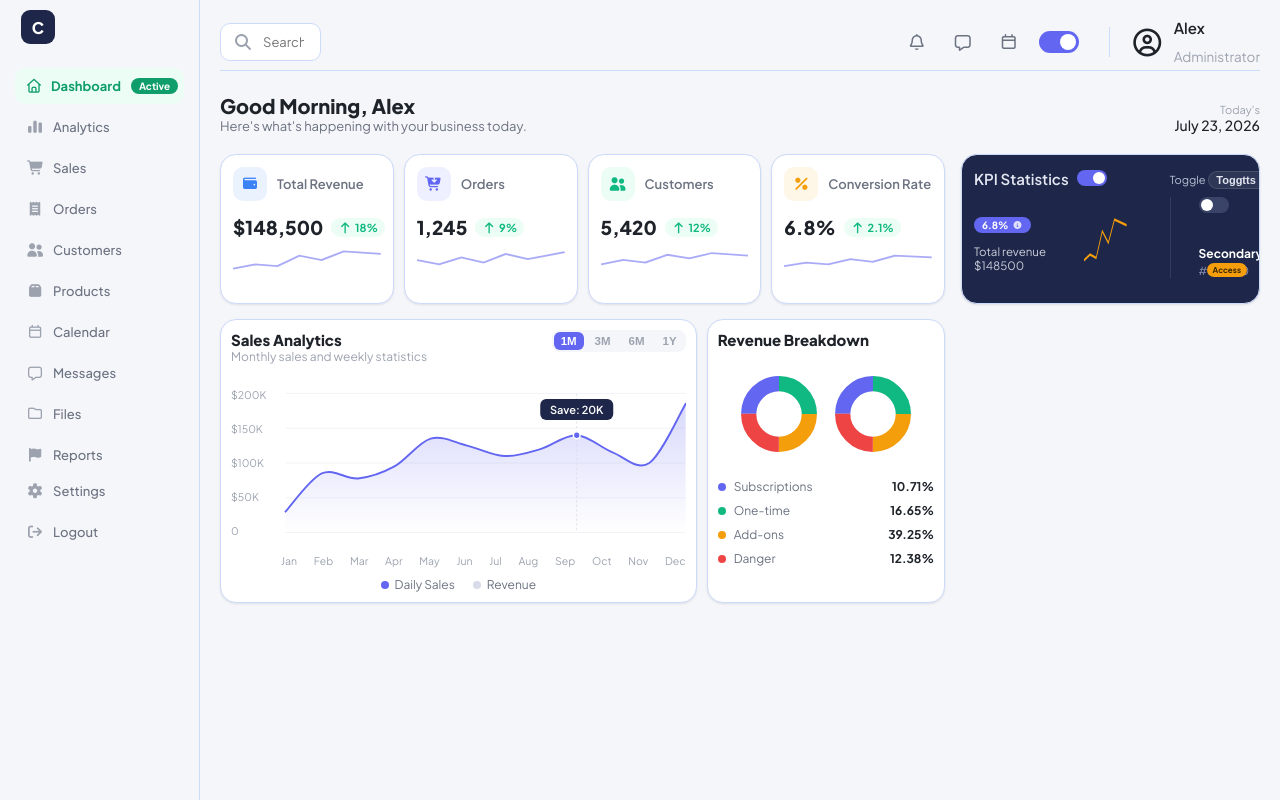
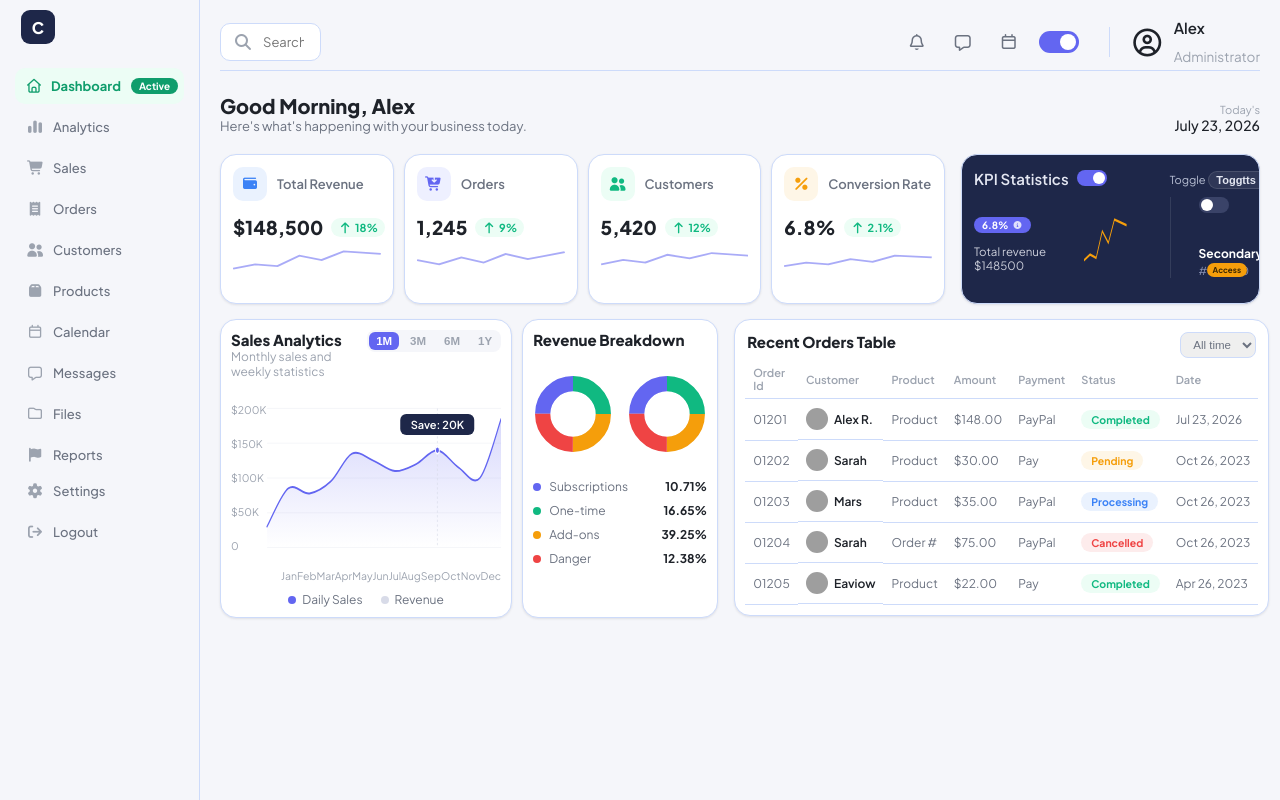
Before and after one commit to SiddhiPatel29/dashboard-ui, a plain HTML site: page index.html in a window 1280 px wide. Drawn offline with Linux system fonts and the light colour scheme; grey boxes are pictures that could not be loaded.

Commit message:
feat: created a table card displaying orders

```diff
--- a/index.html
+++ b/index.html
@@ -67,7 +67,7 @@
                 </a>
 
                 <a class="nav-item" href="#">
-                    <i class="fa-solid fa-flag"></i></span>
+                    <i class="fa-solid fa-flag"></i>
                     <span class="item">Reports</span>
                 </a>
             </nav>
@@ -94,7 +94,7 @@
                     <button class="icon-btn"><i class="fa-regular fa-bell"></i></button>
                     <button class="icon-btn"><i class="fa-regular fa-message"></i></button>
                     <button class="icon-btn"><i class="fa-regular fa-calendar"></i></button>
-                    <label for="" class="toggle">
+                    <label class="toggle">
                         <input type="checkbox" checked>
                         <span class="slider"></span>
                     </label>
@@ -346,11 +346,83 @@
                     </div>
 
                 </div>
-    </div>
-    </div>
-    </section>
 
-    </main>
+                <div class="right-grid">
+                    <div class="cards table-card">
+                        <div class="card-head">
+                            <h3>Recent Orders Table</h3>
+                            <select>
+                                <option>All time</option>
+                            </select>
+                        </div>
+
+                        <table>
+                            <thead>
+                                <tr>
+                                    <th>Order Id</th>
+                                    <th>Customer</th>
+                                    <th>Product</th>
+                                    <th>Amount</th>
+                                    <th>Payment</th>
+                                    <th>Status</th>
+                                    <th>Date</th>
+                                </tr>
+                            </thead>
+                            <tbody>
+                                <tr>
+                                    <td>01201</td>
+                                    <td class="cust"><img src="https://i.pravatar.cc/64?img=13">Alex R.</td>
+                                    <td>Product</td>
+                                    <td>$148.00</td>
+                                    <td>PayPal</td>
+                                    <td><span class="status completed">Completed</span></td>
+                                    <td>Jul 23, 2026</td>
+                                </tr>
+                                <tr>
+                                    <td>01202</td>
+                                    <td class="cust"><img src="https://i.pravatar.cc/64?img=32">Sarah</td>
+                                    <td>Product</td>
+                                    <td>$30.00</td>
+                                    <td>Pay</td>
+                                    <td><span class="status pending">Pending</span></td>
+                                    <td>Oct 26, 2023</td>
+                                </tr>
+                                <tr>
+                                    <td>01203</td>
+                                    <td class="cust"><img src="https://i.pravatar.cc/64?img=51">Mars</td>
+                                    <td>Product</td>
+                                    <td>$35.00</td>
+                                    <td>PayPal</td>
+                                    <td><span class="status processing">Processing</span></td>
+                                    <td>Oct 26, 2023</td>
+                                </tr>
+                                <tr>
+                                    <td>01204</td>
+                                    <td class="cust"><img src="https://i.pravatar.cc/64?img=32">Sarah</td>
+                                    <td>Order #</td>
+                                    <td>$75.00</td>
+                                    <td>PayPal</td>
+                                    <td><span class="status cancelled">Cancelled</span></td>
+                                    <td>Oct 26, 2023</td>
+                                </tr>
+                                <tr>
+                                    <td>01205</td>
+                                    <td class="cust"><img src="https://i.pravatar.cc/64?img=45">Eaviow</td>
+                                    <td>Product</td>
+                                    <td>$22.00</td>
+                                    <td>Pay</td>
+                                    <td><span class="status completed">Completed</span></td>
+                                    <td>Apr 26, 2023</td>
+                                </tr>
+                            </tbody>
+                        </table>
+                    </div>
+                </div>
+            </section>
+
+
+
+        </main>
 
     </div>
 
--- a/style.css
+++ b/style.css
@@ -630,6 +630,8 @@ body {
 }
 
 .mid-grid {
+    display: flex;
+    gap: 16px;
     margin-bottom: 16px;
     align-items: start;
     height: 100px;
@@ -866,3 +868,85 @@ body {
 .dot-legend2.red {
     background: var(--red);
 }
+
+.right-grid {
+    display: flex;
+    height: auto;
+}
+
+.table-card .card-head {
+    margin: 2px;
+}
+
+.table-card table {
+    width: 100%;
+    border-collapse: collapse;
+    font-size: 12px;
+}
+
+.table-card select {
+    border: 1px solid var(--border);
+    border-radius: 8px;
+    font-size: 11.5px;
+    padding: 5px 8px;
+    color: var(--text-mid);
+}
+
+.table-card th {
+    text-align: left;
+    color: var(--text-light);
+    font-weight: 600;
+    padding: 6px 8px;
+    border-bottom: 1px solid var(--border);
+    font-size: 11px;
+    margin: 0;
+}
+
+.table-card td {
+    padding: 9px 8px;
+    border-bottom: 1px solid var(--border);
+    color: var(--text-mid);
+    white-space: nowrap;
+}
+
+.cust {
+    display: flex;
+    align-items: center;
+    gap: 6px;
+    color: var(--text-dark) !important;
+    font-weight: 600;
+}
+
+.cust img {
+    width: 22px;
+    height: 22px;
+    border-radius: 50%;
+    object-fit: cover;
+}
+
+.status {
+    padding: 3px 10px;
+    border-radius: 20px;
+    font-size: 10.5px;
+    font-weight: 700;
+}
+
+.status.completed {
+    background: var(--green-light);
+    color: var(--green);
+}
+
+.status.pending {
+    background: var(--orange-light);
+    color: var(--orange);
+}
+
+.status.processing {
+    background: var(--blue-light);
+    color: var(--blue);
+}
+
+.status.cancelled {
+    background: var(--red-light);
+    color: var(--red);
+}
```
